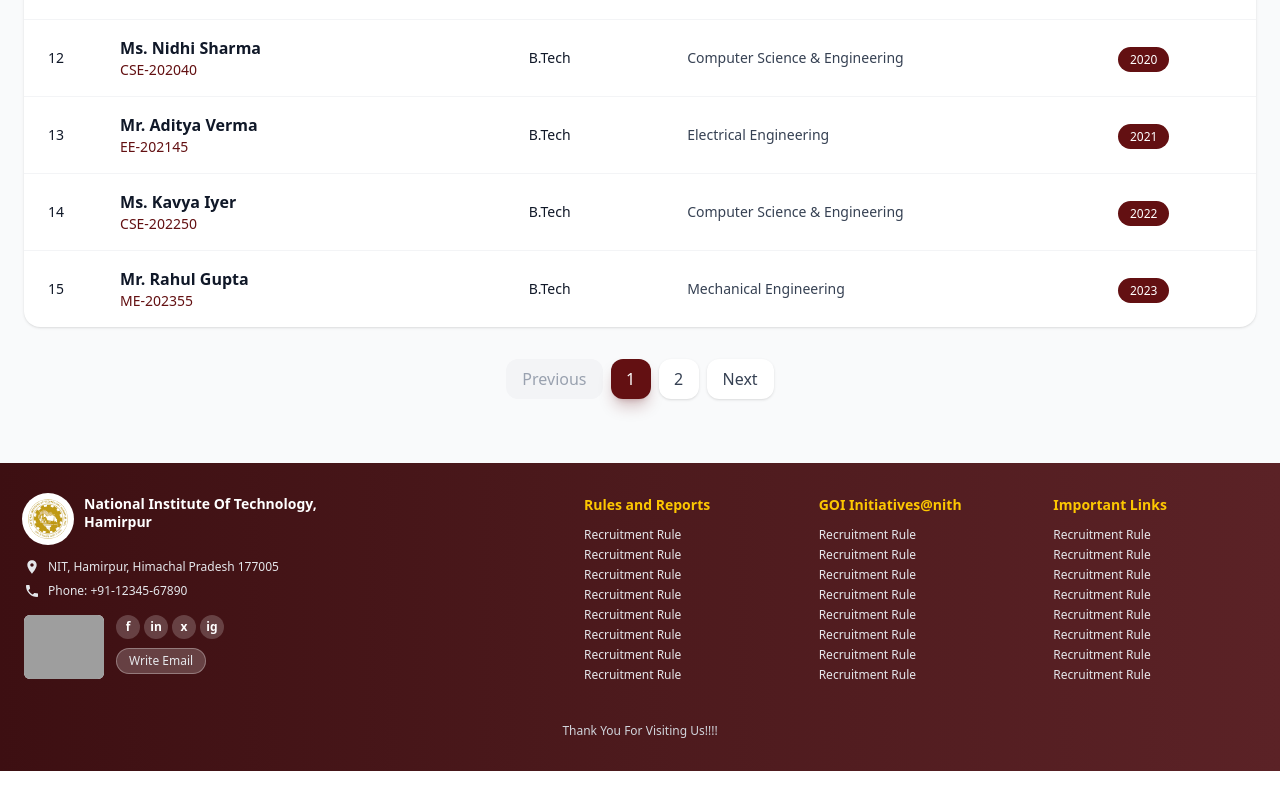
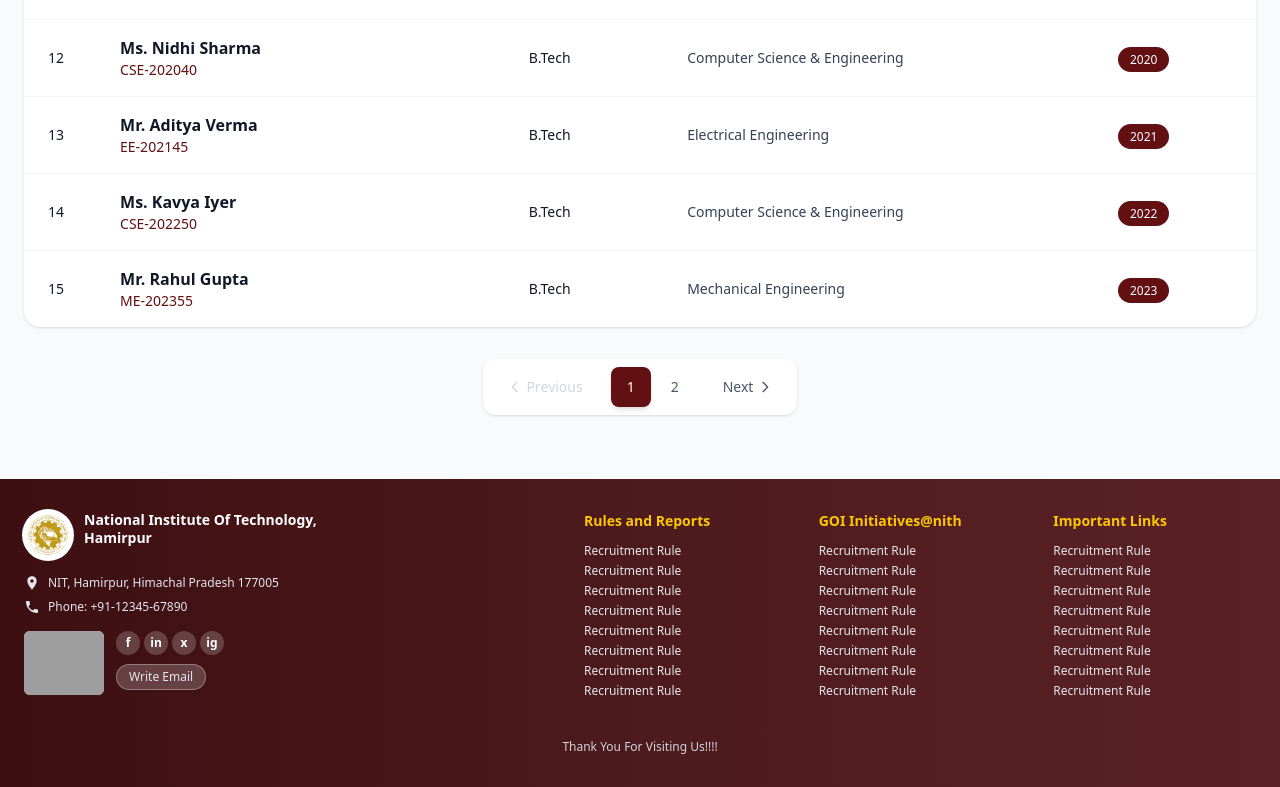
Before and after one commit to somya7verma/nith-main-client, a Next.js app: page /alumni/list in a window 1280 px wide. Shown: the part 1807-2594 px from the top of the page. Built offline with nearby package versions, Linux system fonts and the light colour scheme; grey boxes are pictures that could not be loaded.

Commit message:
Minor consistency fixes

```diff
--- a/src/app/alumni/list/page.tsx
+++ b/src/app/alumni/list/page.tsx
@@ -706,52 +706,58 @@ export default function ListOfAlumni() {
             {/* Pagination */}
             {!loading && filteredAlumni.length > 0 && totalPages > 1 && (
               <motion.div
-                initial={{ opacity: 0 }}
-                animate={{ opacity: 1 }}
+                initial={{ opacity: 0, y: 20 }}
+                animate={{ opacity: 1, y: 0 }}
                 transition={{ delay: 0.4 }}
-                className="mt-8 flex justify-center items-center gap-2"
+                className="mt-8 flex justify-center"
               >
+                <div className="inline-flex items-center gap-1 bg-white rounded-xl shadow-sm p-2">
                   <button
                     onClick={() =>
                       setCurrentPage((prev) => Math.max(prev - 1, 1))
                     }
                     disabled={currentPage === 1}
-                  className={`px-4 py-2 rounded-xl font-medium transition-all duration-200 ${
+                    className={`flex items-center gap-1 px-4 py-2 rounded-lg text-sm font-medium transition-all ${
                       currentPage === 1
-                      ? 'bg-gray-100 text-gray-400 cursor-not-allowed'
-                      : 'bg-white text-gray-700 hover:bg-[#631012] hover:text-white shadow-sm'
+                        ? 'text-gray-300 cursor-not-allowed'
+                        : 'text-gray-600 hover:bg-gray-100 hover:text-[#631012]'
                     }`}
                   >
-                  Previous
+                    <svg
+                      className="w-4 h-4"
+                      fill="none"
+                      stroke="currentColor"
+                      viewBox="0 0 24 24"
+                    >
+                      <path
+                        strokeLinecap="round"
+                        strokeLinejoin="round"
+                        strokeWidth={2}
+                        d="M15 19l-7-7 7-7"
+                      />
+                    </svg>
+                    <span className="hidden sm:inline">Previous</span>
                   </button>
 
-                <div className="hidden sm:flex gap-2">
-                  {getPageNumbers().map((page, index) =>
-                    typeof page === 'number' ? (
+                  <div className="flex items-center gap-1 px-2">
+                    {getPageNumbers().map((page, index) => (
+                      <React.Fragment key={index}>
+                        {page === '...' ? (
+                          <span className="px-3 py-2 text-gray-400">...</span>
+                        ) : (
                           <button
-                        key={index}
-                        onClick={() => setCurrentPage(page)}
-                        className={`w-10 h-10 rounded-xl font-medium transition-all duration-200 ${
+                            onClick={() => setCurrentPage(page as number)}
+                            className={`w-10 h-10 rounded-lg text-sm font-medium transition-all ${
                               currentPage === page
-                            ? 'bg-[#631012] text-white shadow-lg shadow-[#631012]/25'
-                            : 'bg-white text-gray-700 hover:bg-gray-100 shadow-sm'
+                                ? 'bg-[#631012] text-white shadow-md'
+                                : 'text-gray-600 hover:bg-gray-100'
                             }`}
                           >
                             {page}
                           </button>
-                    ) : (
-                      <span
-                        key={index}
-                        className="w-10 h-10 flex items-center justify-center text-gray-400"
-                      >
-                        {page}
-                      </span>
-                    )
                         )}
-                </div>
-
-                <div className="sm:hidden text-gray-600 px-4">
-                  Page {currentPage} of {totalPages}
+                      </React.Fragment>
+                    ))}
                   </div>
 
                   <button
@@ -759,14 +765,28 @@ export default function ListOfAlumni() {
                       setCurrentPage((prev) => Math.min(prev + 1, totalPages))
                     }
                     disabled={currentPage === totalPages}
-                  className={`px-4 py-2 rounded-xl font-medium transition-all duration-200 ${
+                    className={`flex items-center gap-1 px-4 py-2 rounded-lg text-sm font-medium transition-all ${
                       currentPage === totalPages
-                      ? 'bg-gray-100 text-gray-400 cursor-not-allowed'
-                      : 'bg-white text-gray-700 hover:bg-[#631012] hover:text-white shadow-sm'
+                        ? 'text-gray-300 cursor-not-allowed'
+                        : 'text-gray-600 hover:bg-gray-100 hover:text-[#631012]'
                     }`}
                   >
-                  Next
+                    <span className="hidden sm:inline">Next</span>
+                    <svg
+                      className="w-4 h-4"
+                      fill="none"
+                      stroke="currentColor"
+                      viewBox="0 0 24 24"
+                    >
+                      <path
+                        strokeLinecap="round"
+                        strokeLinejoin="round"
+                        strokeWidth={2}
+                        d="M9 5l7 7-7 7"
+                      />
+                    </svg>
                   </button>
+                </div>
               </motion.div>
             )}
           </div>
--- a/src/app/alumni/related-mou/page.tsx
+++ b/src/app/alumni/related-mou/page.tsx
@@ -567,23 +567,22 @@ export default function AlumniRelatedMoU() {
                 initial={{ opacity: 0, y: 20 }}
                 animate={{ opacity: 1, y: 0 }}
                 transition={{ delay: 0.4 }}
-                className="mt-8 flex flex-col sm:flex-row items-center justify-between gap-4"
+                className="mt-8 flex justify-center"
               >
-                <p className="text-sm text-gray-600 order-2 sm:order-1">
-                  Page {currentPage} of {totalPages}
-                </p>
-
-                <div className="flex items-center gap-2 order-1 sm:order-2">
+                <div className="inline-flex items-center gap-1 bg-white rounded-xl shadow-sm p-2">
                   <button
                     onClick={() =>
                       setCurrentPage((prev) => Math.max(prev - 1, 1))
                     }
                     disabled={currentPage === 1}
-                    className="p-2 rounded-lg border border-gray-200 text-gray-600 hover:bg-gray-50 disabled:opacity-50 disabled:cursor-not-allowed transition-colors duration-200 cursor-pointer"
-                    aria-label="Previous page"
+                    className={`flex items-center gap-1 px-4 py-2 rounded-lg text-sm font-medium transition-all ${
+                      currentPage === 1
+                        ? 'text-gray-300 cursor-not-allowed'
+                        : 'text-gray-600 hover:bg-gray-100 hover:text-[#631012]'
+                    }`}
                   >
                     <svg
-                      className="w-5 h-5"
+                      className="w-4 h-4"
                       fill="none"
                       stroke="currentColor"
                       viewBox="0 0 24 24"
@@ -595,44 +594,44 @@ export default function AlumniRelatedMoU() {
                         d="M15 19l-7-7 7-7"
                       />
                     </svg>
+                    <span className="hidden sm:inline">Previous</span>
                   </button>
 
-                  <div className="hidden sm:flex items-center gap-1">
-                    {getPageNumbers().map((page, idx) =>
-                      typeof page === 'number' ? (
+                  <div className="flex items-center gap-1 px-2">
+                    {getPageNumbers().map((page, index) => (
+                      <React.Fragment key={index}>
+                        {page === '...' ? (
+                          <span className="px-3 py-2 text-gray-400">...</span>
+                        ) : (
                           <button
-                          key={idx}
-                          onClick={() => setCurrentPage(page)}
-                          className={`w-10 h-10 rounded-lg text-sm font-medium transition-colors duration-200 cursor-pointer ${
+                            onClick={() => setCurrentPage(page as number)}
+                            className={`w-10 h-10 rounded-lg text-sm font-medium transition-all ${
                               currentPage === page
-                              ? 'bg-[#631012] text-white'
+                                ? 'bg-[#631012] text-white shadow-md'
                                 : 'text-gray-600 hover:bg-gray-100'
                             }`}
                           >
                             {page}
                           </button>
-                      ) : (
-                        <span key={idx} className="px-2 text-gray-400">
-                          {page}
-                        </span>
-                      )
                         )}
+                      </React.Fragment>
+                    ))}
                   </div>
-
-                  <span className="sm:hidden px-4 py-2 text-sm font-medium text-gray-700">
-                    {currentPage} / {totalPages}
-                  </span>
 
                   <button
                     onClick={() =>
                       setCurrentPage((prev) => Math.min(prev + 1, totalPages))
                     }
                     disabled={currentPage === totalPages}
-                    className="p-2 rounded-lg border border-gray-200 text-gray-600 hover:bg-gray-50 disabled:opacity-50 disabled:cursor-not-allowed transition-colors duration-200 cursor-pointer"
-                    aria-label="Next page"
+                    className={`flex items-center gap-1 px-4 py-2 rounded-lg text-sm font-medium transition-all ${
+                      currentPage === totalPages
+                        ? 'text-gray-300 cursor-not-allowed'
+                        : 'text-gray-600 hover:bg-gray-100 hover:text-[#631012]'
+                    }`}
                   >
+                    <span className="hidden sm:inline">Next</span>
                     <svg
-                      className="w-5 h-5"
+                      className="w-4 h-4"
                       fill="none"
                       stroke="currentColor"
                       viewBox="0 0 24 24"
```
Also changed, not shown: src/app/alumni/activities/page.tsx (+2 -27 lines), src/app/alumni/annual-meet/page.tsx (+0 -34 lines), src/app/alumni/awards-initiatives/page.tsx (+9 -29 lines). Lines whose indentation alone changed are shown as unchanged.
